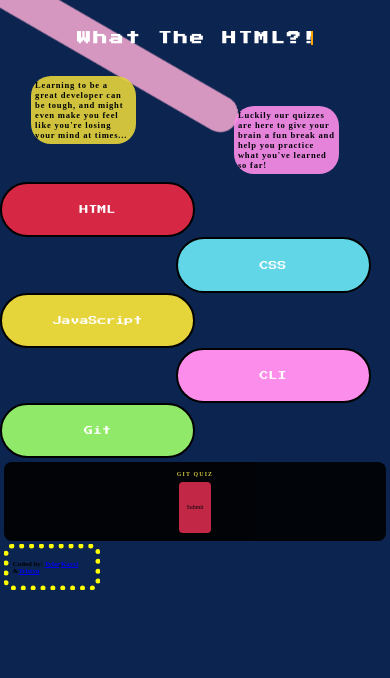
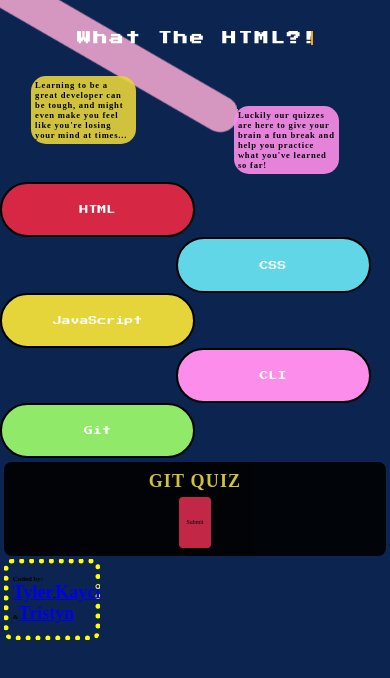
Before and after one commit to tristyngturner/T_K_T, a React (Create React App) app: page /Quiz/GIT in a window 390 px wide. Shown: the top 678 px of the page. Built offline with nearby package versions, Linux system fonts and the light colour scheme; no server answers; a web font is replaced by a local one.

Commit message:
submit button and small css fixes

```diff
--- a/public/index.html
+++ b/public/index.html
@@ -26,7 +26,7 @@
       work correctly both with client-side routing and a non-root public URL.
       Learn how to configure a non-root public URL by running `npm run build`.
     -->
-    <title>React App</title>
+    <title>What the HTML?</title>
   </head>
   <body>
     <noscript>You need to enable JavaScript to run this app.</noscript>
--- a/src/App.css
+++ b/src/App.css
@@ -177,7 +177,7 @@ a {
 
 .questionContainer {
   font-family: 'Londrina Solid', cursive;
-  font-size: 1.5vw;
+  font-size: 1.8vw;
   letter-spacing: .2vw;
   font-weight: bold;
   color:white;
@@ -190,8 +190,27 @@ a {
   padding: 2vw;
   background:black;
   opacity: 90%;
+}
 
+@media only screen and (max-width: 480px) {
+  .questionContainer,
+  .footer2,
+  .submit {
+    font-size: large;
+  }
 
+  #paragraph1,
+  #paragraph2 {
+    border-radius: 15px;
+  }
+
+  /* .submit {
+    font-size: large;
+    margin-top:2vw;
+    width: 10vw;
+    border-radius: 2vw;
+    height: 8vh;
+  } */
 }
 
 #question {
@@ -322,6 +341,4 @@ a {
   max-width:20%;
   padding:1vw;
   border-radius: 2vw;
-
-
 }
--- a/src/components/Header.js
+++ b/src/components/Header.js
@@ -63,8 +63,7 @@ _getQuiz = () => {
                     </nav>
                 </div>
                 <Switch>
-                    {/* <Route exact path='/' component={Home}></Route>
-                    <Route path="/Quiz" component={Quiz}></Route> */}
+
                     <Route path="/quiz/HTML">
                         <Quiz quizType="HTML"/>
 
--- a/src/components/Quiz.js
+++ b/src/components/Quiz.js
@@ -36,6 +36,17 @@ class Quiz extends Component {
     }
     _handleSubmit = (e) =>{
         e.preventDefault();
+        // fetch('http://localhost:3001/api/submit', {
+        //     method: "POST",
+        //     headers: {
+        //         'Content-type': 'application/json'
+        //       },
+        //     //   body:
+        // })
+        // .then((result) => {
+        //     console.log(result)
+        // })
+
         console.log('submitted');
         alert('submitted!')
     }
@@ -70,10 +81,10 @@ class Quiz extends Component {
                             <div className ="bg-dark me-md-3 pt-3 px-3 pt-md-5 px-md-5 text-center text-white overflow-hidden"></div>
                             <br></br>
                                 <div id="question" key={question.question}>{question.question}</div>
-                                <input type="radio" class="option-input radio" key={question.answer1} name={index} value={question.answer1} onClick={this._handleRadioButton}></input>
+                                <input type="radio" className="option-input radio" key={question.answer1} name={index} value={question.answer1} onClick={this._handleRadioButton}></input>
 
                                 <label htmlFor="answer1" id="answer1" >{question.answer1}</label>
-                                <input type="radio" class="option-input radio" key={question.answer2} name={index} value={question.answer2} onClick={this._handleRadioButton}></input>
+                                <input type="radio" className="option-input radio" key={question.answer2} name={index} value={question.answer2} onClick={this._handleRadioButton}></input>
                                 <label htmlFor="answer2" id="answer2">{question.answer2}</label>
 
                             </div>
@@ -84,9 +95,9 @@ class Quiz extends Component {
                         <div className ="bg-dark me-md-3 pt-3 px-3 pt-md-5 px-md-5 text-center text-white overflow-hidden"></div>
                         <br></br>
                             <div id="question2" key={question.question}>{question.question}</div>
-                            <input type="radio" class= "option-input radio" key={question.answer2} name={index} value={question.answer2} onClick={this._handleRadioButton}></input>
+                            <input type="radio" className= "option-input radio" key={question.answer2} name={index} value={question.answer2} onClick={this._handleRadioButton}></input>
                             <label htmlFor="answer2" id="answer2">{question.answer2}</label>
-                            <input type="radio" class="option-input radio" key={question.answer1} name={index} value={question.answer1} onClick={this._handleRadioButton}></input>
+                            <input type="radio" className="option-input radio" key={question.answer1} name={index} value={question.answer1} onClick={this._handleRadioButton}></input>
                             <label htmlFor="answer1" id="answer1" >{question.answer1}</label>
                         </div>
                      )
@@ -95,7 +106,7 @@ class Quiz extends Component {
 
 
 
-                <button id="submit" key="submit" onClick={this._handleSubmit}>Submit</button>
+                <button id="submit" className="submit" key="submit" onClick={this._handleSubmit}>Submit</button>
                 </form>
             </div>
 
```
